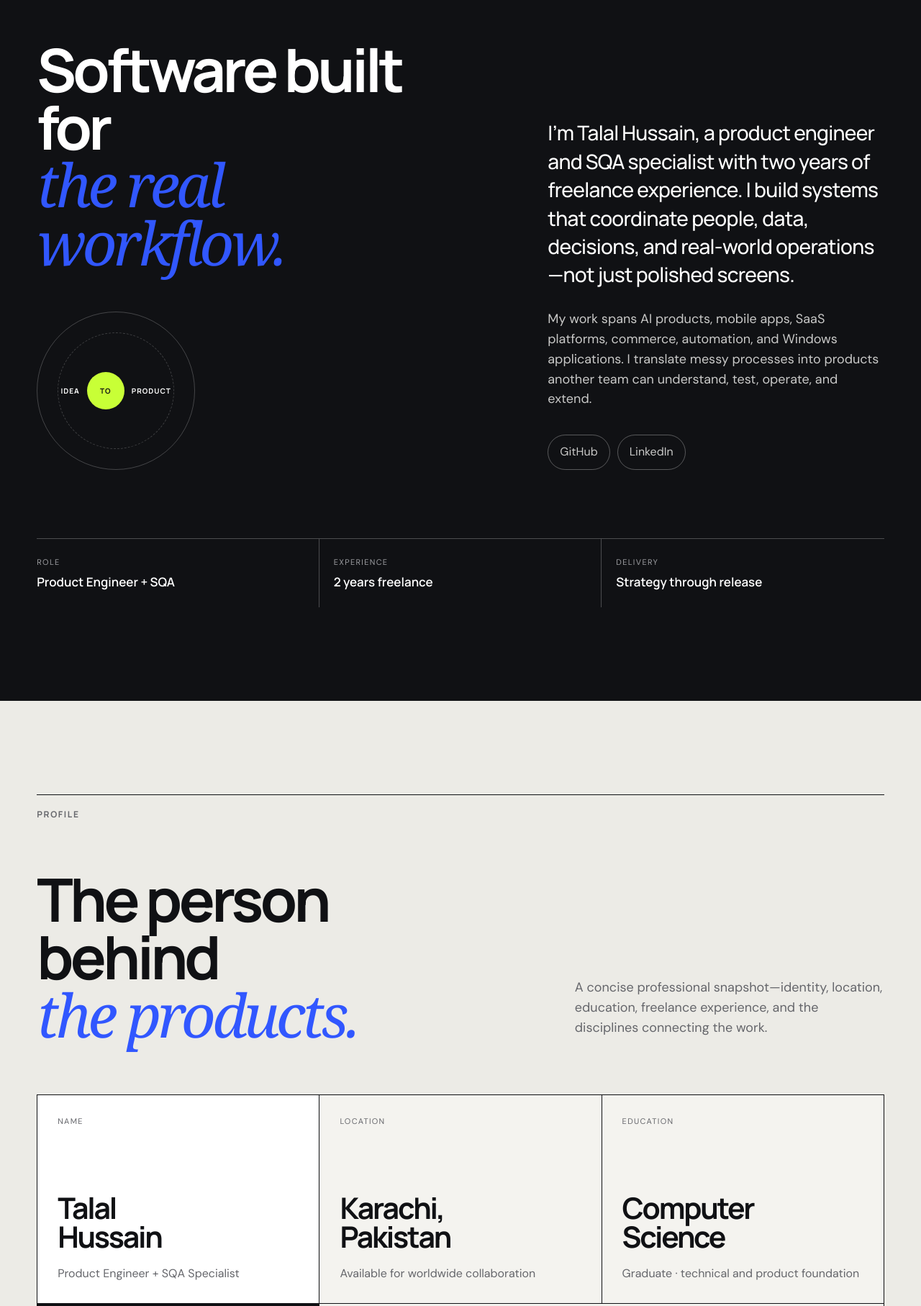
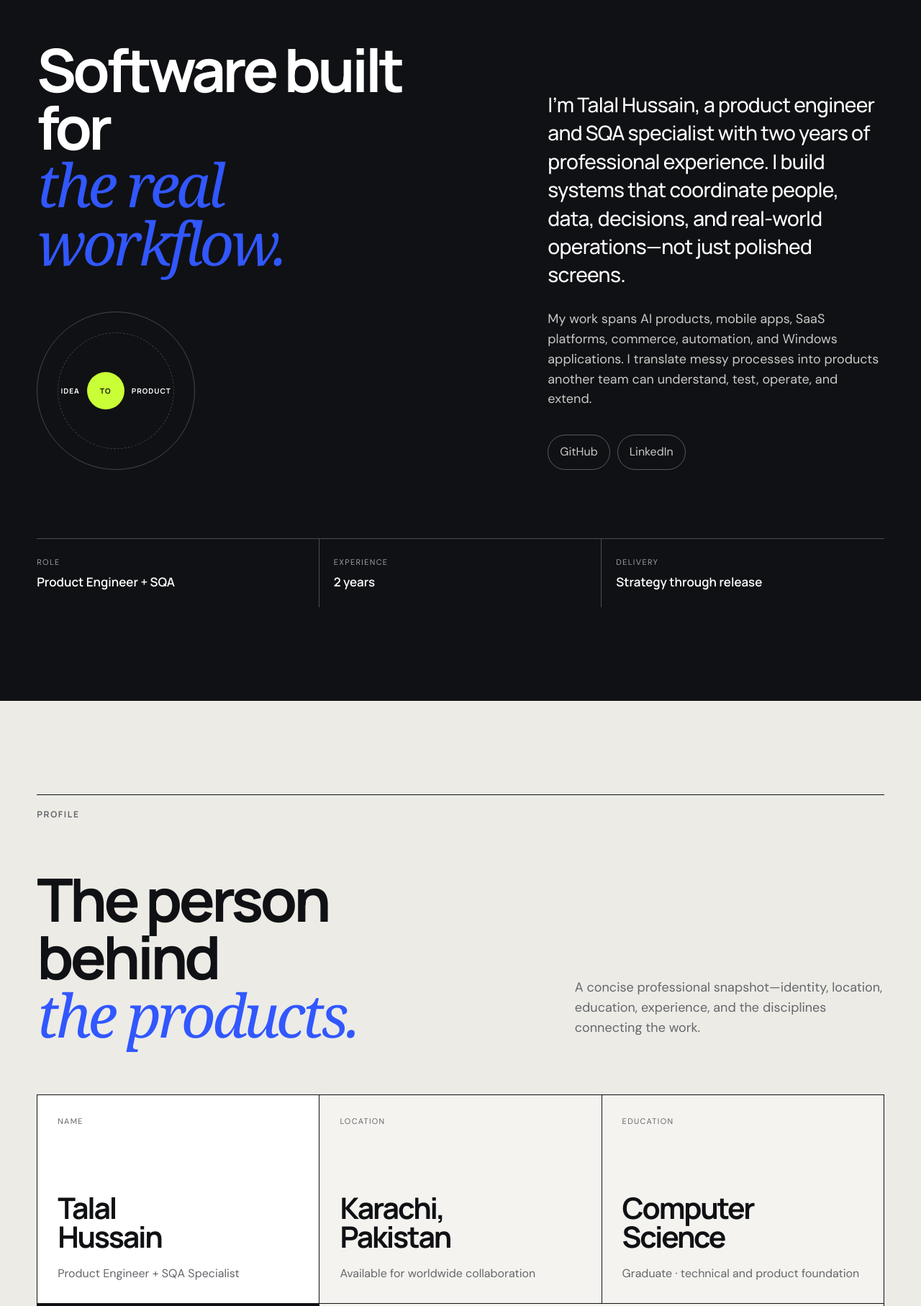
Before and after one commit to hussaini-0/MyPortfolio, a plain HTML site: page dist/index.html in a window 1280 px wide. Shown: the part 1120-2935 px from the top of the page at 72% size. Drawn offline with Linux system fonts and the light colour scheme.

Commit message:
Update Site source

```diff
--- a/dist/index.html
+++ b/dist/index.html
@@ -37,19 +37,19 @@
 
     <section class="about section" id="about">
       <div class="section-label reveal">About</div>
-      <div class="about-grid"><div class="about-title reveal"><h2>Software built for<br><em>the real workflow.</em></h2><div class="signal-orbit" aria-hidden="true"><span>IDEA</span><b>TO</b><span>PRODUCT</span></div></div><div class="about-copy reveal"><p class="lead">I’m Talal Hussain, a product engineer and SQA specialist with two years of freelance experience. I build systems that coordinate people, data, decisions, and real-world operations—not just polished screens.</p><p>My work spans AI products, mobile apps, SaaS platforms, commerce, automation, and Windows applications. I translate messy processes into products another team can understand, test, operate, and extend.</p><div class="about-links"><a href="https://github.com/hussaini-0" target="_blank" rel="noreferrer">GitHub</a><a href="https://www.linkedin.com/in/talal-hussain-4147a9229/" target="_blank" rel="noreferrer">LinkedIn</a></div></div></div>
-      <div class="fact-row reveal"><div><span>Role</span><b>Product Engineer + SQA</b></div><div><span>Experience</span><b>2 years freelance</b></div><div><span>Delivery</span><b>Strategy through release</b></div></div>
+      <div class="about-grid"><div class="about-title reveal"><h2>Software built for<br><em>the real workflow.</em></h2><div class="signal-orbit" aria-hidden="true"><span>IDEA</span><b>TO</b><span>PRODUCT</span></div></div><div class="about-copy reveal"><p class="lead">I’m Talal Hussain, a product engineer and SQA specialist with two years of professional experience. I build systems that coordinate people, data, decisions, and real-world operations—not just polished screens.</p><p>My work spans AI products, mobile apps, SaaS platforms, commerce, automation, and Windows applications. I translate messy processes into products another team can understand, test, operate, and extend.</p><div class="about-links"><a href="https://github.com/hussaini-0" target="_blank" rel="noreferrer">GitHub</a><a href="https://www.linkedin.com/in/talal-hussain-4147a9229/" target="_blank" rel="noreferrer">LinkedIn</a></div></div></div>
+      <div class="fact-row reveal"><div><span>Role</span><b>Product Engineer + SQA</b></div><div><span>Experience</span><b>2 years</b></div><div><span>Delivery</span><b>Strategy through release</b></div></div>
     </section>
 
     <section class="profile section" id="profile">
       <div class="section-label reveal">Profile</div>
-      <div class="section-intro reveal"><h2>The person behind<br><em>the products.</em></h2><p>A concise professional snapshot—identity, location, education, freelance experience, and the disciplines connecting the work.</p></div>
+      <div class="section-intro reveal"><h2>The person behind<br><em>the products.</em></h2><p>A concise professional snapshot—identity, location, education, experience, and the disciplines connecting the work.</p></div>
       <div class="profile-grid reveal">
         <article class="profile-card profile-card-name"><small>Name</small><h3>Talal<br>Hussain</h3><p>Product Engineer + SQA Specialist</p></article>
         <article class="profile-card"><small>Location</small><h3>Karachi,<br>Pakistan</h3><p>Available for worldwide collaboration</p></article>
         <article class="profile-card"><small>Education</small><h3>Computer<br>Science</h3><p>Graduate · technical and product foundation</p></article>
         <article class="profile-card profile-card-dark"><small>Further study</small><h3>Institute of Business Administration</h3><p>2026–2028</p></article>
-        <article class="profile-card profile-card-wide"><small>Experience</small><h3>Freelance Product Engineer</h3><p>Two years delivering product engineering, SQA, automation, mobile, web, and desktop work for real client workflows.</p></article>
+        <article class="profile-card profile-card-wide"><small>Experience</small><h3>Product Engineer</h3><p>Two years delivering product engineering, SQA, automation, mobile, web, and desktop work for real client workflows.</p></article>
         <article class="profile-card profile-card-accent"><small>Working focus</small><h3>Product · Quality · Automation</h3><p>From workflow discovery to tested release</p></article>
       </div>
     </section>
```
